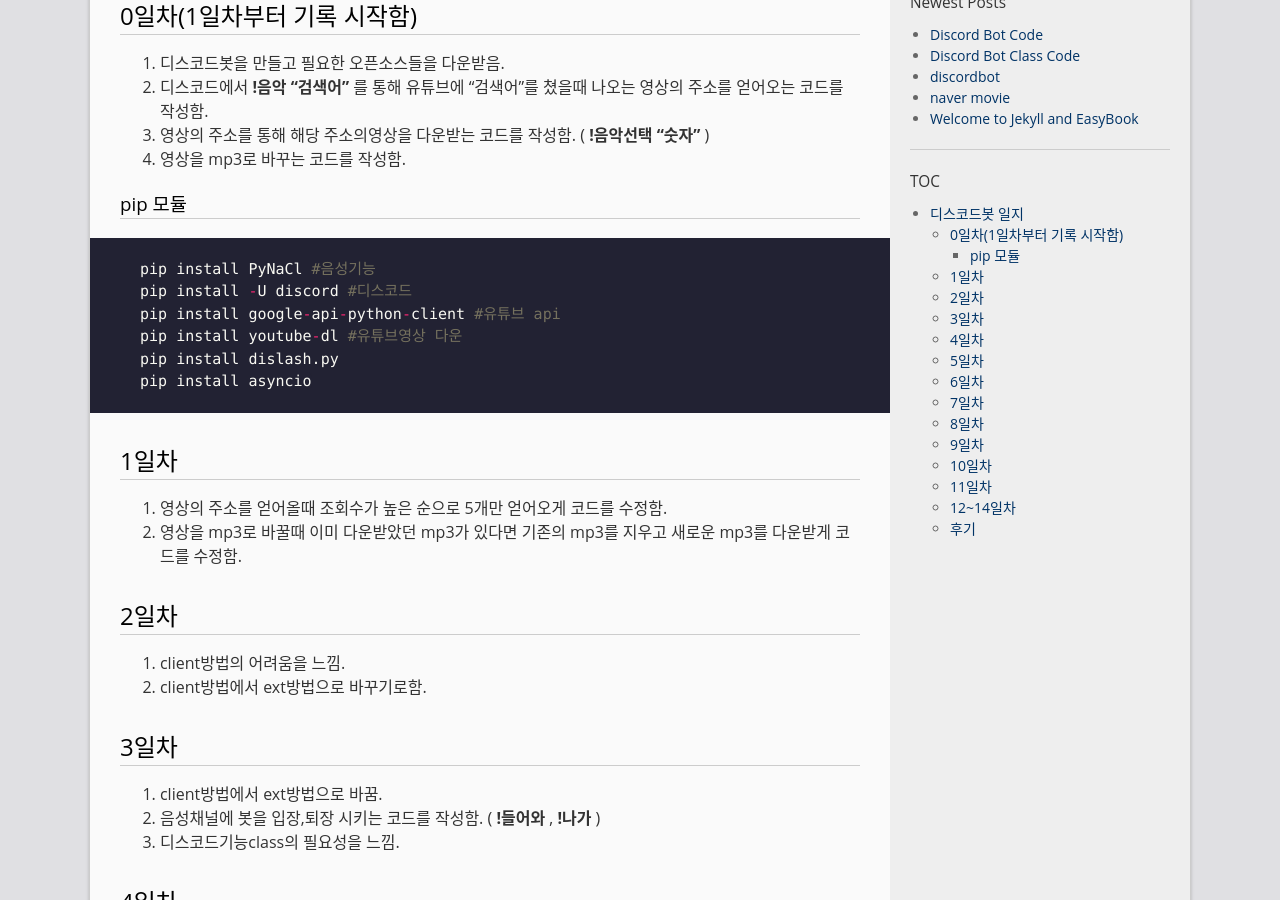
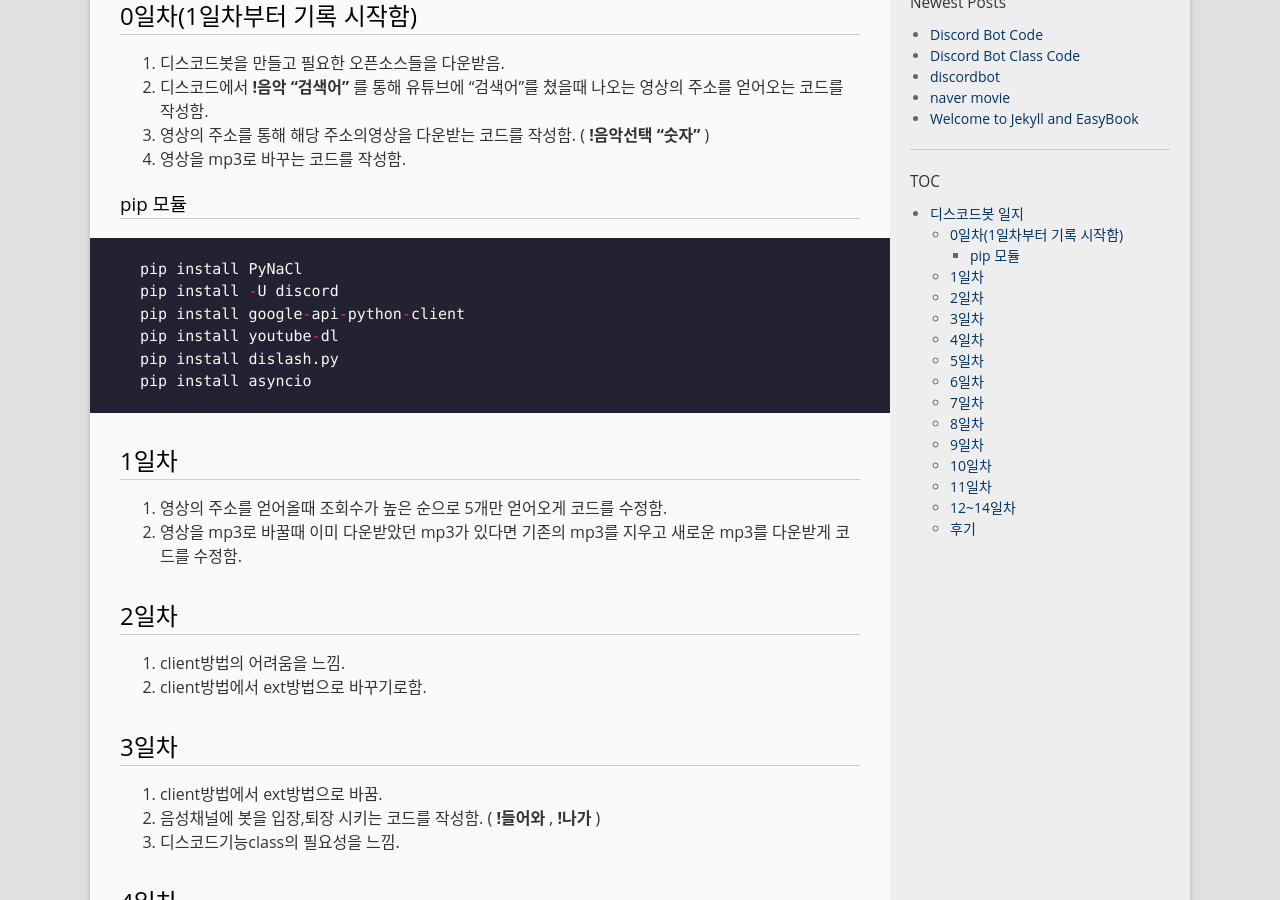
Before and after one commit to chohz1003/chohz1003.github.com, a Jekyll site: the page built from _posts/discord/2021-07-17-discordbot.md, in a window 1280 px wide and 900 px high, scrolled down 382 px. Built offline with Jekyll 4.4.1, drawn with Linux system fonts in a browser that asks for light colours.

Commit message:
Update 2021-07-17-discordbot.md

````diff
--- a/_posts/discord/2021-07-17-discordbot.md
+++ b/_posts/discord/2021-07-17-discordbot.md
@@ -17,10 +17,10 @@ permalink: /archivers/discordbot
 
 ### pip 모듈
 ```python
-pip install PyNaCl #음성기능
-pip install -U discord #디스코드
-pip install google-api-python-client #유튜브 api
-pip install youtube-dl #유튜브영상 다운
+pip install PyNaCl
+pip install -U discord
+pip install google-api-python-client
+pip install youtube-dl
 pip install dislash.py
 pip install asyncio
 ```
````
